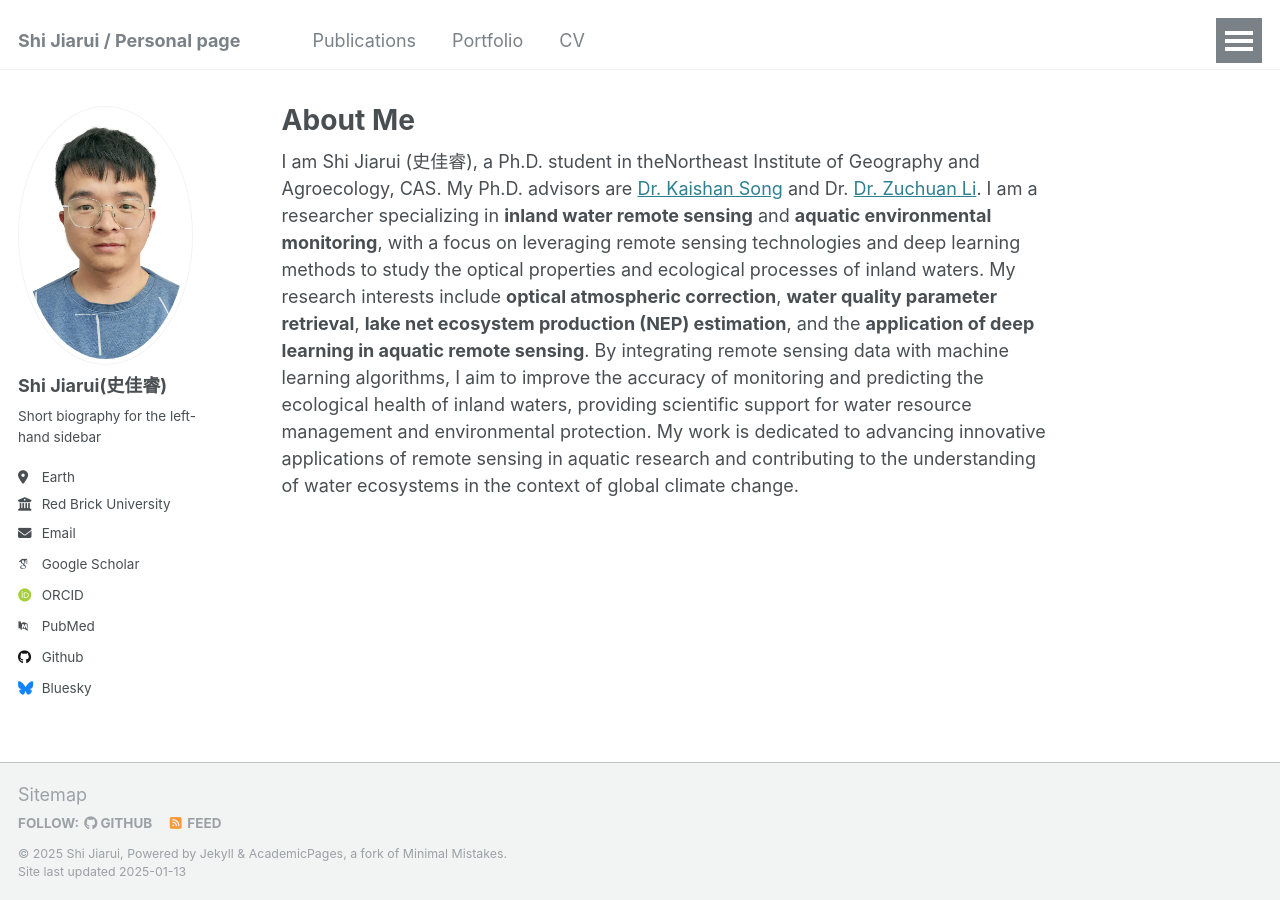
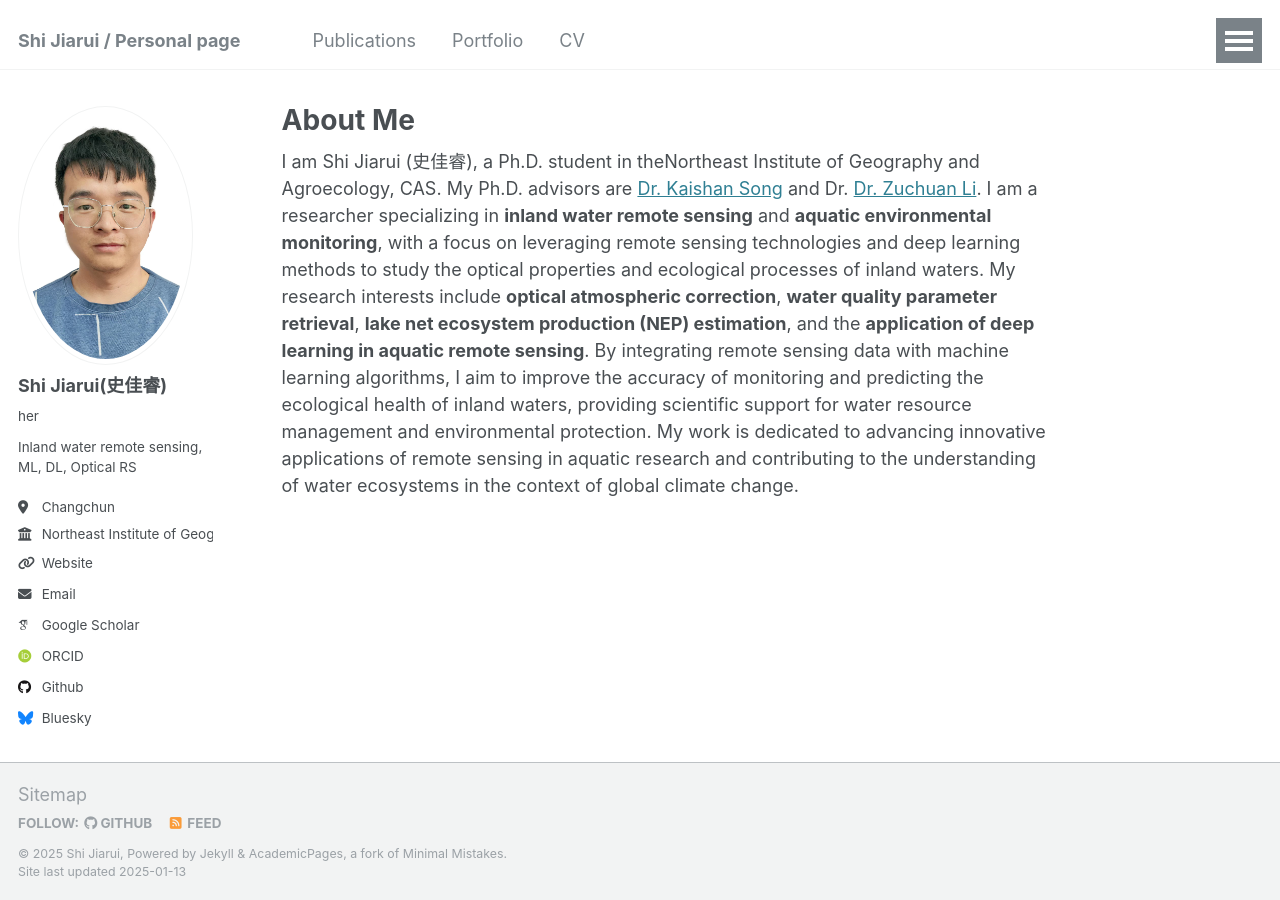
Before and after one commit to Shi-Jiarui/Shi-Jiarui.github.io, a Jekyll site: the page built from _pages/about.md, in a window 1280 px wide. Built offline with Jekyll 4.4.1, drawn with Linux system fonts in a browser that asks for light colours; some web fonts are replaced; a script that is not in the unit is left out.

Commit message:
Update _config.yml

```diff
--- a/_config.yml
+++ b/_config.yml
@@ -23,12 +23,12 @@ author:
   # Biographic information
   avatar           : "/140431199506200017+史佳睿.jpg"
   name             : "Shi Jiarui(史佳睿)"
-  pronouns         : # example: "her"
-  bio              : "Short biography for the left-hand sidebar"
-  location         : "Earth"
-  employer         : "Red Brick University"
-  uri              : # URL
-  email            : "none@example.org"
+  pronouns         : "her"
+  bio              : "Inland water remote sensing, ML, DL, Optical RS"
+  location         : "Changchun"
+  employer         : "Northeast Institute of Geography and Agroecology, CAS"
+  uri              : "https://Shi-Jiarui.github.io"
+  email            : "shijiarui231@mails.ucas.ac.cn"
 
   # Academic websites
   arxiv            : # URL - Update with the correct link to your profile
@@ -36,7 +36,7 @@ author:
   impactstory      : # URL
   orcid            : "http://orcid.org/yourorcidurl"
   semantic         : # URL
-  pubmed           : "https://www.ncbi.nlm.nih.gov/pubmed/?term=john+snow"
+  # pubmed           : "https://www.ncbi.nlm.nih.gov/pubmed/?term=john+snow"
   researchgate     : # URL
   scopus           : # URL
 
@@ -44,7 +44,7 @@ author:
   bitbucket        : # Username - Update with your username on the site
   codepen          : # Username
   dribbble         : # Username
-  github           : "academicpages"
+  github           : "https://Shi-Jiarui.github.io"
   kaggle           : # Username
   stackoverflow    : # User number or user number and name (i.e., use "1" or "1/jeff-atwood")
 
```
